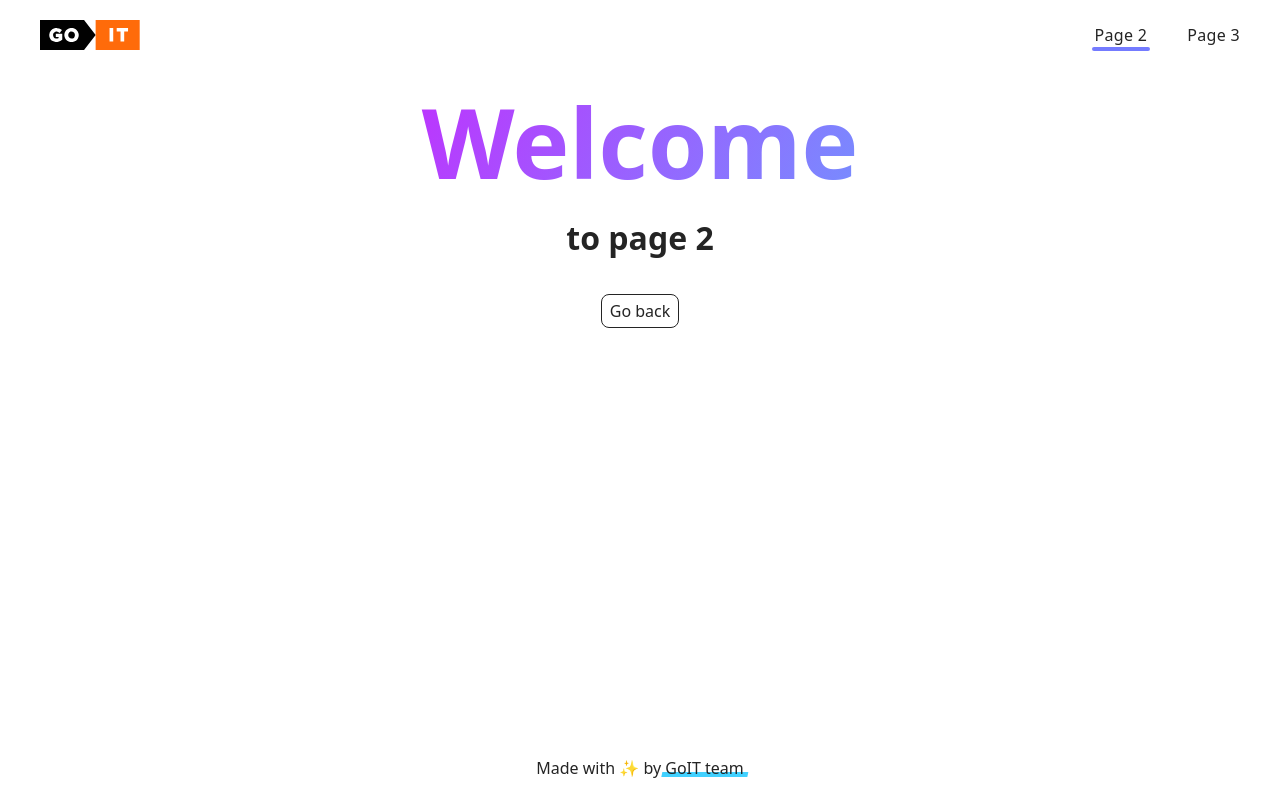
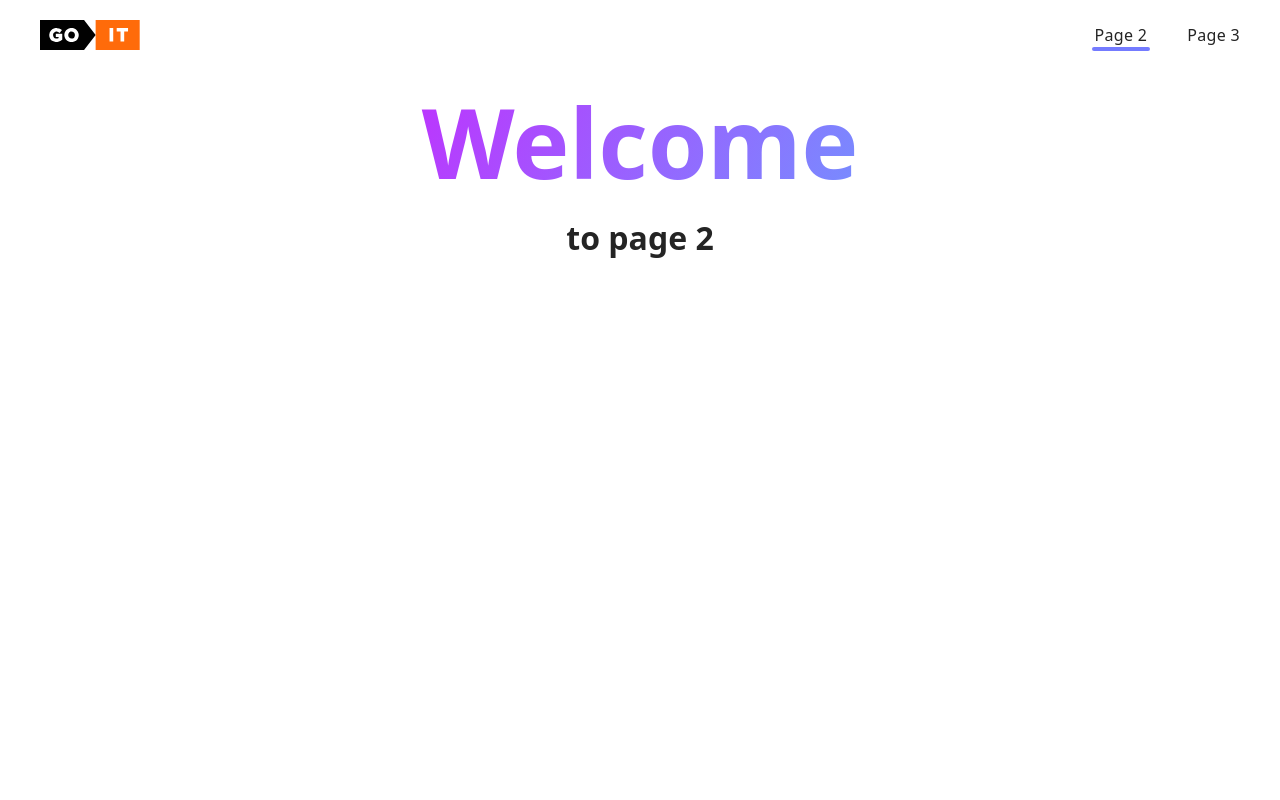
Before and after one commit to YLevytsk/goit-js-hw-11, a plain HTML site: page page-2.html in a window 1280 px wide. Drawn offline with Linux system fonts and the light colour scheme.

Commit message:
Deploying to gh-pages from @ YLevytsk/goit-js-hw-11@6161876836e1e09769b273d2fafa2a93956f8329 🚀

```diff
--- a/page-2.html
+++ b/page-2.html
@@ -34,26 +34,10 @@
         <h1 class="main-title">
           <span class="main-title-gradient">Welcome</span> to page 2
         </h1>
-        <a class="back-link" href="./index.html">Go back</a>
 
       </div>
     </main>
 
-    <footer class="footer">
-  <div class="container">
-    <p class="footer-desc">
-      Made with ✨ by
-      <a
-        class="footer-link"
-        href="https://goit.global/ua/"
-        target="_blank"
-        rel="noopener noreferrer"
-      >
-        GoIT team
-      </a>
-    </p>
-  </div>
-</footer>
 
   </body>
 </html>
```
